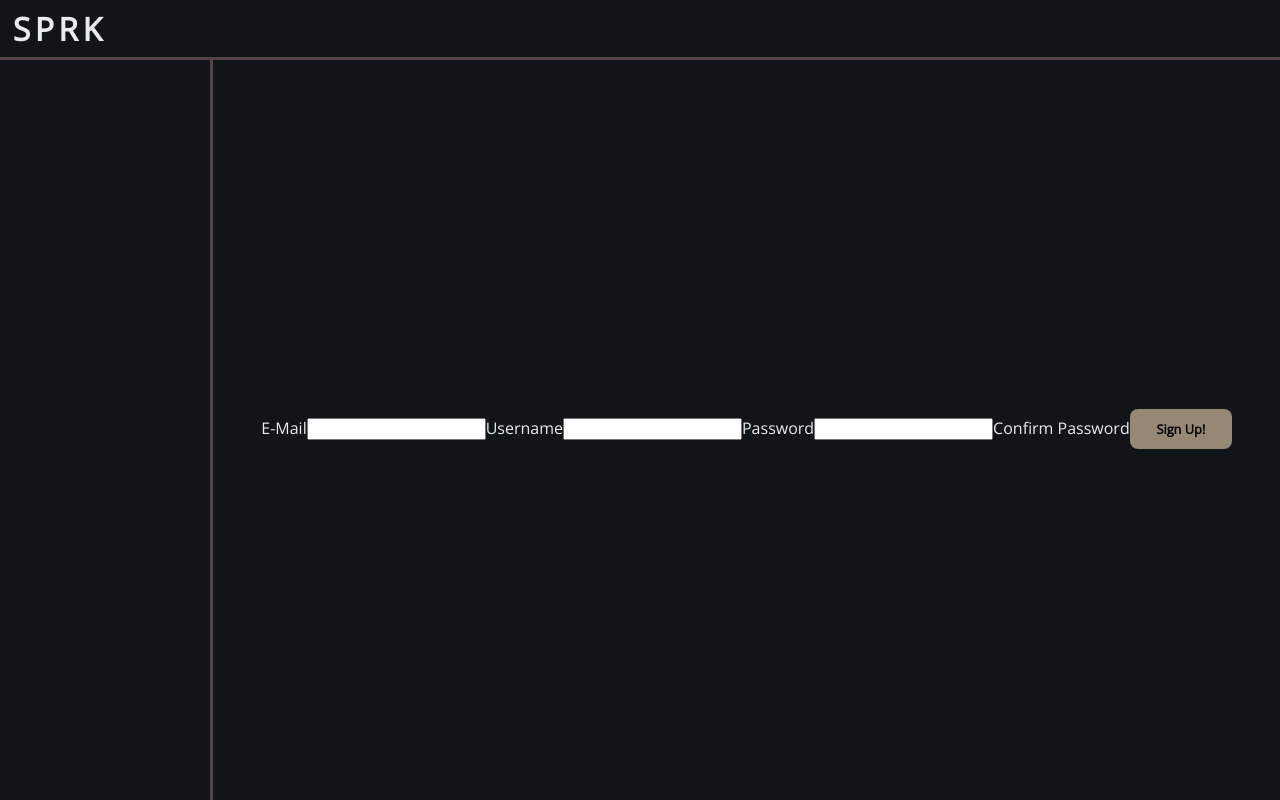
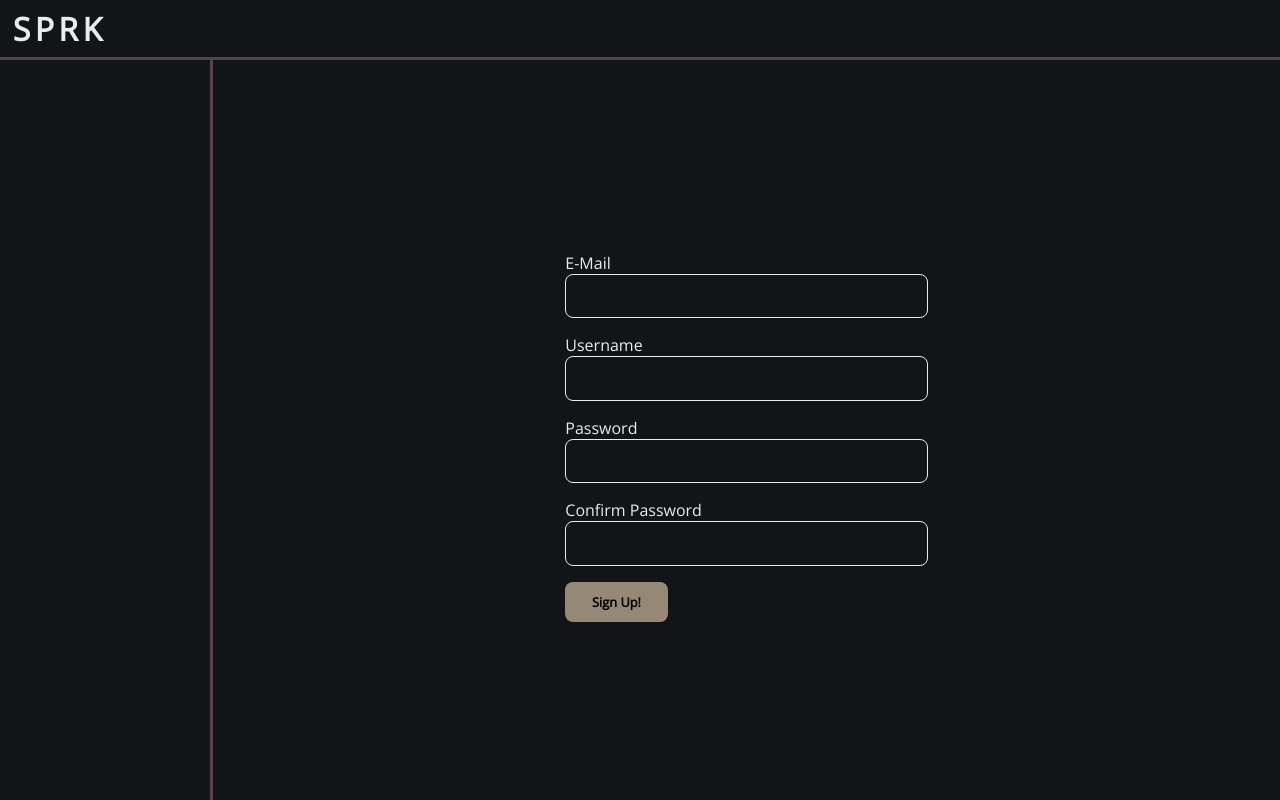
Before and after one commit to HelplessSoldier/TOP_chatApp, a React (Vite) app in the folder client/: page / in a window 1280 px wide. Built offline with nearby package versions, Linux system fonts and the light colour scheme.

Commit message:
more work on sign up page

```diff
--- a/client/src/App.css
+++ b/client/src/App.css
@@ -24,9 +24,11 @@
   height: 5vh;
   border-radius: 1vh;
   transition: background-color .34s, color .34s;
+  margin-top: 2vh;
 }
 
 .formButton:hover {
-  background-color: var(--secondary-color);
+  background-color: var(--background-color);
   color: white;
+  border: 1px solid var(--text-color);
 }
--- a/client/src/pageStates/signup/SignUp.css
+++ b/client/src/pageStates/signup/SignUp.css
@@ -6,3 +6,23 @@
   grid-row: 2;
   height: 100%;
 }
+
+.signUpForm {
+  display: flex;
+  flex-direction: column;
+  width: 34%;
+}
+
+.signUpForm > label {
+  font-size: 2vh;
+  margin-top: 2vh;
+}
+
+.signUpForm > input {
+  color: var(--text-color);
+  background-color: var(--background-color);
+  border: 1px solid var(--text-color);
+  font-size:2.6vh;
+  padding: 2%;
+  border-radius: 1vh;
+}
--- a/client/src/pageStates/signup/SignUp.jsx
+++ b/client/src/pageStates/signup/SignUp.jsx
@@ -14,12 +14,13 @@ export default function SignUp() {
     <div className="signUpContainer">
       <form className='signUpForm'>
         <label htmlFor='email'>E-Mail</label>
-        <input type='email' />
+        <input type='email' name='email' />
         <label htmlFor='username'>Username</label>
-        <input type='text' />
+        <input type='text' name='username' />
         <label htmlFor='password'>Password</label>
-        <input type='password' />
+        <input type='password' name='password' />
         <label htmlFor='confirmPassword'>Confirm Password</label>
+        <input type='password' name='confirmPassword' />
         <button className='formButton' onClick={handleSubmitButton}>Sign Up!</button>
       </form>
     </div>
```
